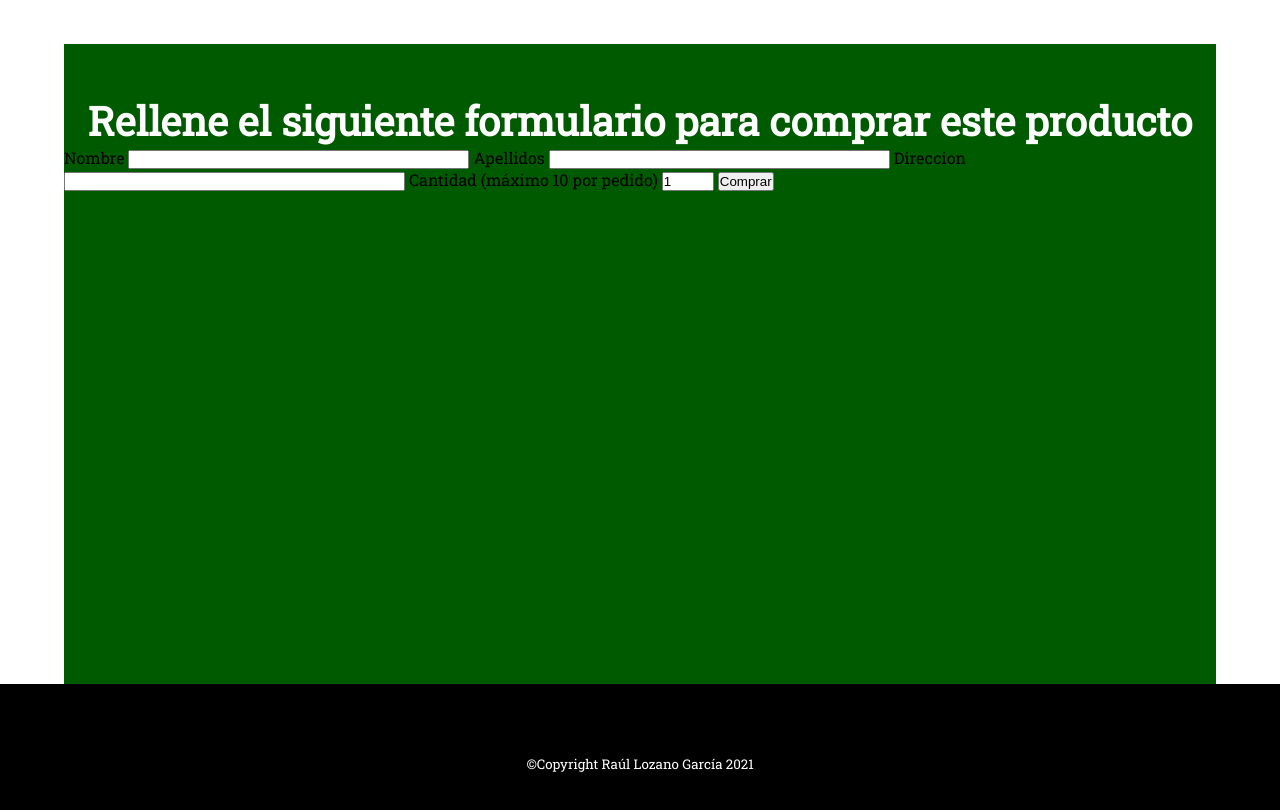
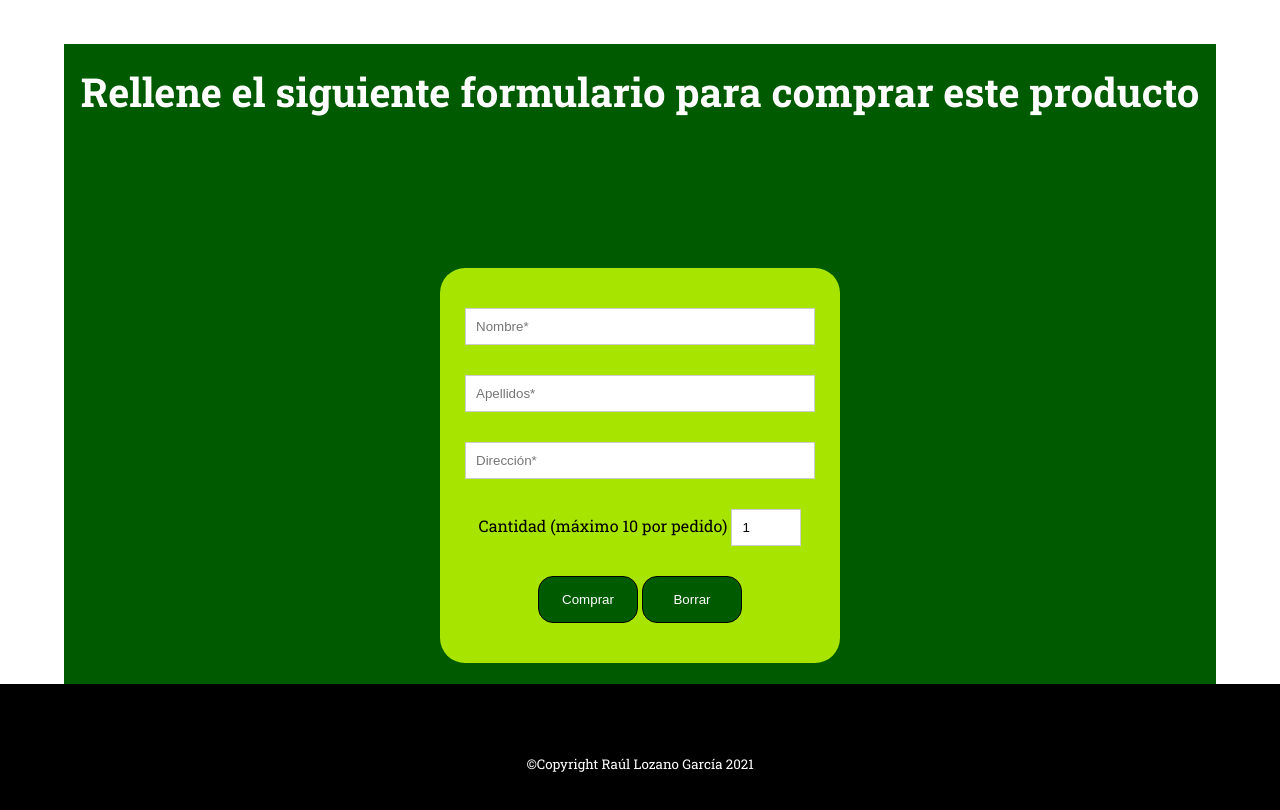
Before and after one commit to Raul-Lozano-Garcia/jaencoop, a plain HTML site: page paginas/productos.html in a window 1280 px wide. Shown: the part 676-1486 px from the top of the page. Drawn offline with Linux system fonts and the light colour scheme.

Commit message:
Finalizada práctica

```diff
--- a/estilos.css
+++ b/estilos.css
@@ -45,41 +45,45 @@ header#header {
     padding: 0px 100px;
 }
 
+/* --LOGO-- */
 header#header img {
     width: 150px;
     height: 50px;
 }
 
-.menu>ul>li {
+/* --MENU-- */
+header#header nav#menu>ul>li {
     display: inline-block;
     margin: 0px 10px;
     position: relative;
 
 }
 
-.menu a {
+header#header nav#menu a {
     display: inline-block;
     padding: 10px;
-    background-color: #ffffff;
-    color: #000000;
+    background-color: #000000;
+    color: #FFFFFF;
     width: 200px;
+    border: 1px solid #FFFFFF;
 }
 
-.menu a:hover {
+header#header nav#menu a:hover {
     background-color: #9ec200;
+    color: #000000;
 }
 
-.menu ul li ul {
+header#header nav#menu ul li ul {
     display: none;
     text-align: center;
 }
 
-.menu ul li a:hover+ul,
-.menu ul li ul:hover {
+header#header nav#menu ul li a:hover+ul,
+header#header nav#menu ul li ul:hover {
     display: inline;
     z-index: 999;
     position: absolute;
-    top: 41px;
+    top: 43px;
     left: 0;
 }
 
@@ -90,6 +94,7 @@ main#main {
     position: relative;
 }
 
+/* --BANNER-- */
 main#main section#banner {
     background: linear-gradient(rgba(0, 0, 0, 0.8), rgba(0, 43, 0, 0.8)), url(assets/imagenes/banner.jpg) no-repeat center center/cover;
     min-height: 70vh;
@@ -202,17 +207,68 @@ main#main section#producto article div.info p.precio {
 /* PARTE ENVIO */
 main#main section#envio {
     min-height: 80vh;
-    padding-top: 50px;
 }
 
 main#main section#envio {
     background-color: #005a00;
 }
 
-main#main section#envio h2 {
+main#main section#envio article{
+    min-height: 80vh;
+    display: flex;
+    justify-content: center;
+    align-items: center;
+    flex-direction: column;
+}
+
+main#main section#envio article h2 {
     text-align: center;
     color: #FFFFFF;
     font-size: 2.5rem;
+}
+
+/* --FORMULARIO-- */
+main#main section#envio article div.formulario {
+    max-width: 400px;
+    background: #a7e400;
+    border-radius: 25px;
+    text-align: center;
+    padding: 25px;
+    margin-top: 150px;
+}
+
+main#main section#envio article div.formulario input {
+    width: 100%;
+    border: 1px solid #ccc;
+    background: #FFF;
+    margin: 15px 0px;
+    padding: 10px;
+}
+
+main#main section#envio article div.formulario input[type="number"]{
+      width: 70px;
+}
+
+main#main section#envio article div.formulario button, main#main section#envio article div.formulario input[type="reset"]{
+    width: 100px;
+    padding: 15px 10px;
+    border-radius: 15px;
+    background-color: #005a00;
+    color: #FFF;
+    border:1px solid #000;
+}
+
+main#main section#envio article div.formulario button:focus, main#main section#envio article div.formulario input[type="reset"]:focus{
+    outline: none;
+}
+
+main#main section#envio article div.formulario button:active, main#main section#envio article div.formulario input[type="reset"]:active{
+    border:1px solid white;
+}
+
+main#main section#envio article div.formulario button:hover, main#main section#envio article div.formulario input[type="reset"]:hover{
+    cursor: pointer;
+    background: #000000;
 }
 
 /* ASIDE*/
@@ -231,6 +287,7 @@ main#main aside#aside h4 {
     margin-bottom: 20px;
 }
 
+/* --REDES SOCIALES-- */
 main#main aside#aside div#social {
     display: flex;
     flex-direction: column;
--- a/paginas/productos.html
+++ b/paginas/productos.html
@@ -8,7 +8,7 @@
 
         <title>Aceite 100% virgen extra</title>
 
-        <link href="https://fonts.googleapis.com/css?family=Roboto+Slab|Roboto:400,500,700" rel="stylesheet"/>
+        <link href="https://fonts.googleapis.com/css2?family=Roboto+Slab:wght@400;500;700&display=swap" rel="stylesheet"/>
 
         <link rel="stylesheet" href="../assets/iconos/font/flaticon.css"/>
 
@@ -20,14 +20,17 @@
 
     <body>
 
+        <!-- HEADER -->
         <header id="header">
 
+            <!-- LOGO -->
             <div id="logo">
 
                 <a href="../index.html"><img src="../assets/imagenes/logo.png" alt="Logo"/></a>
 
             </div>
 
+            <!-- MENU -->
             <nav id="menu">
 
                 <ul>
@@ -40,8 +43,10 @@
 
         </header>
 
+        <!-- MAIN -->
         <main id="main">
 
+            <!-- PARTE PRODUCTO -->
             <section id="producto">
 
                 <article>
@@ -76,38 +81,41 @@
 
             </section>
 
+            <!-- PARTE ENVIO -->
             <section id="envio">
 
                 <article>
 
                     <h2>Rellene el siguiente formulario para comprar este producto</h2>
 
-                    <form action="#" method="POST">
+                    <!-- FORMULARIO -->
+                    <div class="formulario">
 
-                        <label for="nombre">Nombre</label>
+                        <form action="#" method="POST">
 
-                        <input type="text" name="nombre" id="nombre" size="40">
+                            <input type="text" name="nombre" id="nombre" placeholder="Nombre*" required>
 
-                        <label for="apellidos">Apellidos</label>
+                            <input type="text" name="apellidos" id="apellidos" placeholder="Apellidos*" required>
 
-                        <input type="text" name="apellidos" id="apellidos" size="40">
+                            <input type="text" name="direccion" id="direccion" placeholder="Dirección*" required>
 
-                        <label for="direccion">Direccion</label>
+                            <label for="cantidad">Cantidad (máximo 10 por pedido)</label>
 
-                        <input type="text" name="direccion" id="direccion" size="40">
+                            <input type="number" name="cantidad" id="cantidad" min="1" max="10" value="1">
 
-                        <label for="cantidad">Cantidad (máximo 10 por pedido)</label>
+                            <button name="comprar" type="button" id="comprar">Comprar</button>
 
-                        <input type="number" id="cantidad" name="cantidad" min="1" max="10" value="1">
+                            <input type="reset" value="Borrar">
 
-                        <input type="submit" name="comprar" value="Comprar">
+                        </form>
 
-                      </form>
+                      </div>
 
                 </article>
 
             </section>
 
+            <!-- ASIDE -->
             <aside id="aside">
 
                 <h4>Visita nuestras redes sociales</h4>
@@ -126,6 +134,7 @@
 
         </main>
 
+        <!-- FOOTER -->
         <footer id="footer">
 
             <small>&copy;Copyright Raúl Lozano García 2021</small>
```
Also changed, not shown: index.html (+10 -2 lines), paginas/nosotros.html (+9 -1 lines).
